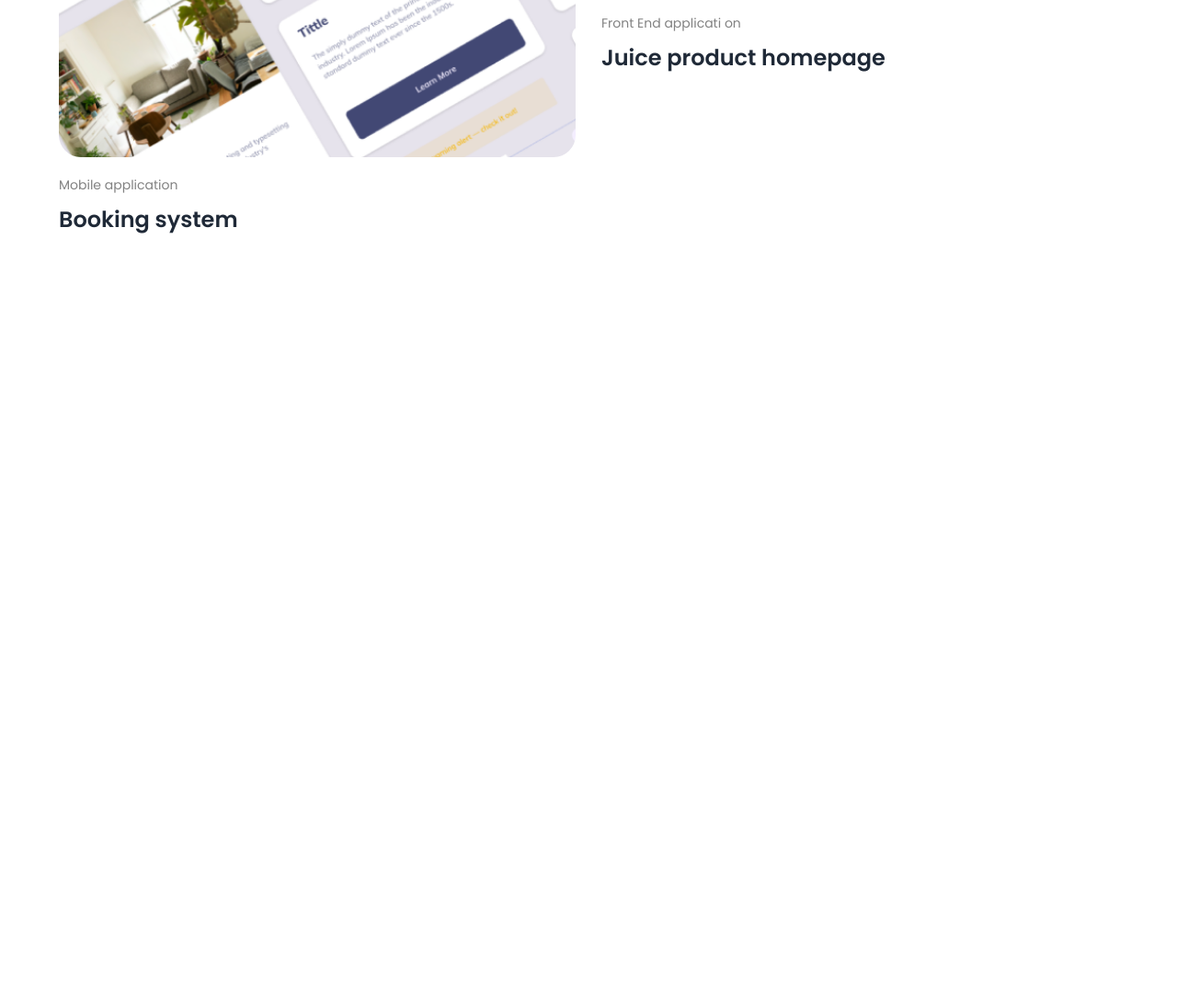
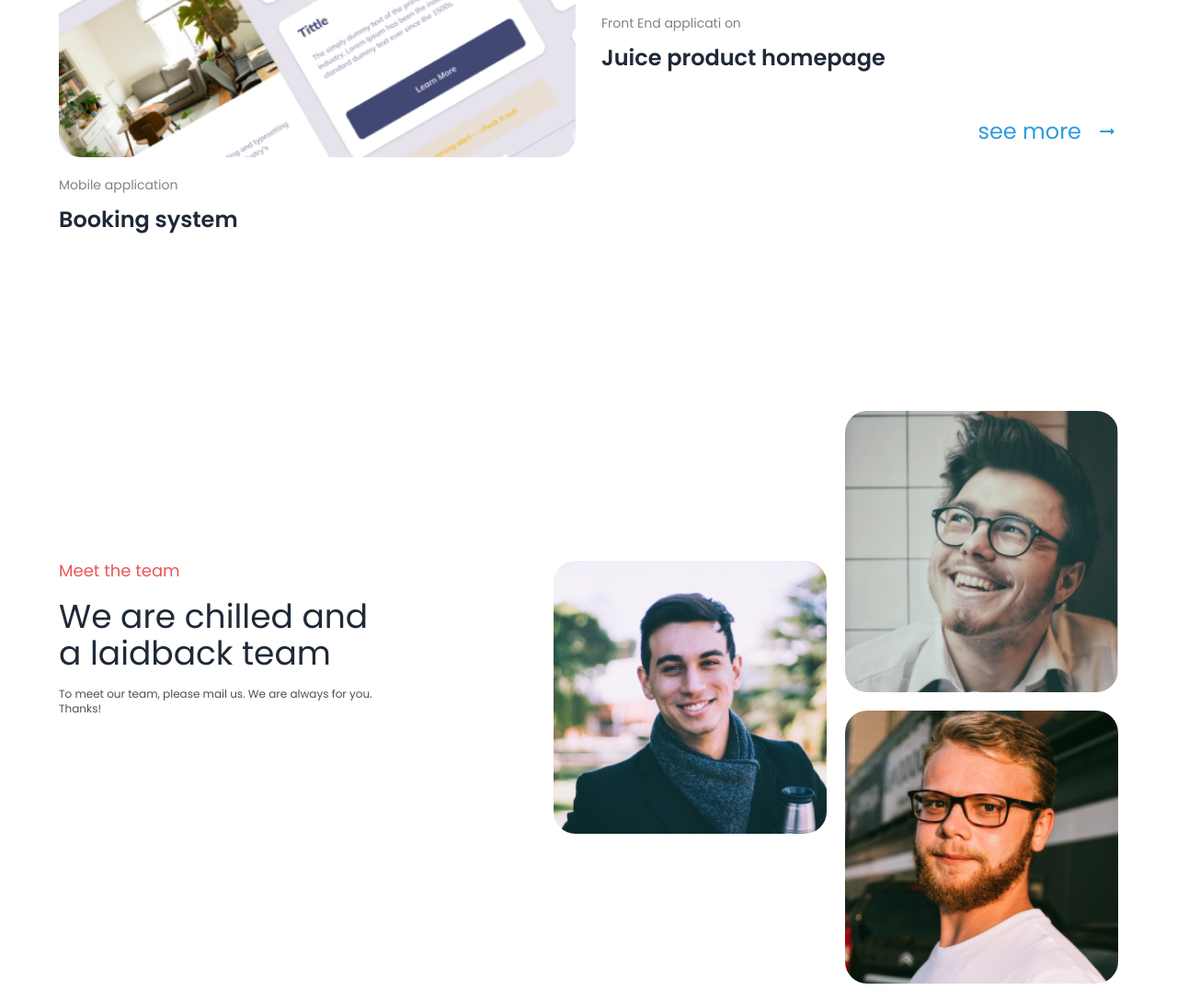
Before and after one commit to abuabdullah23/dev-challenge-07-edie-homepage, a plain HTML site: page index.html in a window 1280 px wide. Shown: the part 3520-4610 px from the top of the page at 92% size. Before the commit the page ends 3795 px from the top, so only its background shows below. Drawn offline with nearby package versions, Linux system fonts and the light colour scheme.

Commit message:
Meet the team section completed

```diff
--- a/index.html
+++ b/index.html
@@ -82,7 +82,7 @@
   </header>
 
   <main>
-    <!-- Story Section -->
+    <!-- Story Section Start -->
     <section class="md:max-w-4xl mx-auto text-left ps-5 lg:p-0 mb-5">
       <div class="lg:w-2/5">
         <h2 class="text-2xl lg:text-5xl mt-3 lg:leading-tight pe-10 lg:pe-0">Story, emotion and purpose</h2>
@@ -96,9 +96,10 @@
         </div>
       </div>
     </section>
+    <!-- Story Section End -->
 
-    <!-- Offer Section -->
-    <section class="lg:max-w-6xl mx-auto mt-28 lg:mt-48 ps-5 lg:p-0 mb-5">
+    <!-- Offer Section Start -->
+    <section class="lg:max-w-6xl mx-auto mt-28 lg:mt-48 px-3 lg:p-0 mb-5">
       <h2 class="md:w-1/2 text-2xl md:text-5xl mt-3 md:leading-tight pe-10 md:pe-0">We offer high demand services</h2>
 
       <div class="grid grid-cols-1 md:grid-cols-2 lg:grid-cols-3 gap-7 mt-8">
@@ -145,9 +146,10 @@
         </div>
       </div>
     </section>
+    <!-- Offer Section End -->
 
-    <!-- UI Design Section -->
-    <section class="lg:max-w-6xl mx-auto mt-28 lg:mt-48 ps-5 lg:p-0 mb-5">
+    <!-- UI Design Section Start -->
+    <section class="lg:max-w-6xl mx-auto mt-28 lg:mt-48 px-3 lg:p-0 mb-5">
       <h2 class="md:w-1/2 text-2xl md:text-5xl mt-3 md:leading-tight pe-10 md:pe-0">Good design means good business</h2>
 
       <div class="grid grid-cols-1 md:grid-cols-2 gap-7 mt-8">
@@ -180,11 +182,40 @@
             <img class="rounded-3xl w-full" src="./images/ui-design/juice-product.png" alt="">
             <p class="text-sm font-light mt-5 text-[#828282]">Front End applicati on</p>
             <h3 class="text-2xl font-semibold mt-3">Juice product homepage</h3>
+            <div class="md:flex justify-end">
+              <div class="mt-12 text-2xl text-[#2D9CDB] md:text-right flex items-center gap-4">
+                <button>see more</button>
+                <img src="./svg-icon/arrow-right-blue.svg" alt="">
+              </div>
+            </div>
           </div>
         </div>
-
       </div>
     </section>
+    <!-- UI Design Section End -->
+
+    <!-- Meet the team section Start -->
+    <section class="lg:max-w-6xl mx-auto mt-28 lg:mt-48 px-3 lg:p-0 mb-5">
+      <div class="grid grid-cols-1 md:grid-cols-5 gap-4 md:gap-48">
+        <div class="md:col-span-2 md:pt-40">
+          <h4 class="text-lg text-[#EB5757]">Meet the team</h4>
+          <p class="text-4xl mt-4">We are chilled and a laidback team</p>
+          <p class="text-[#4F4F4F] text-xs mt-4">To meet our team, please mail us. We are always for you. Thanks!</p>
+        </div>
+        <div class="col-span-3 flex items-center gap-2 md:gap-5">
+          <div class="w-full">
+            <img class="w-full rounded-3xl" src="./images/person/person1.png" alt="">
+          </div>
+          <div class="w-full">
+            <img class="w-full rounded-3xl" src="./images/person/person2.png" alt="">
+            <img class="w-full rounded-3xl mt-2 md:mt-5" src="./images/person/person3.png" alt="">
+          </div>
+        </div>
+      </div>
+    </section>
+    <!-- Meet the team section End -->
+
+
   </main>
 
 
```
Also changed, not shown: svg-icon/arrow-right-blue.svg (added).
